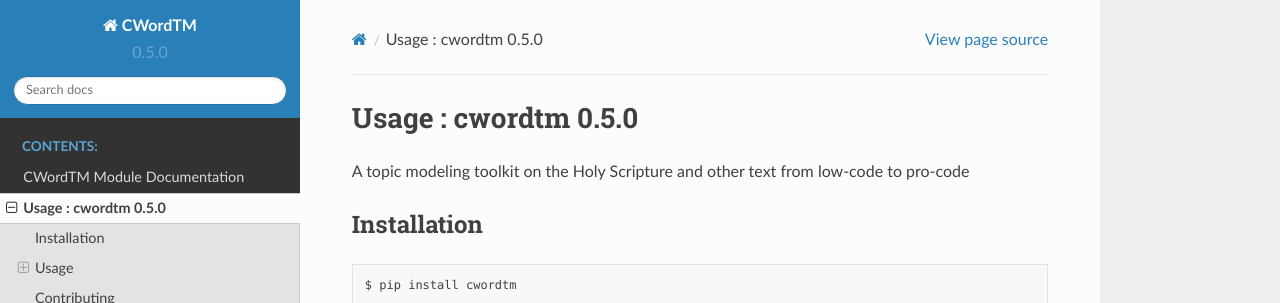
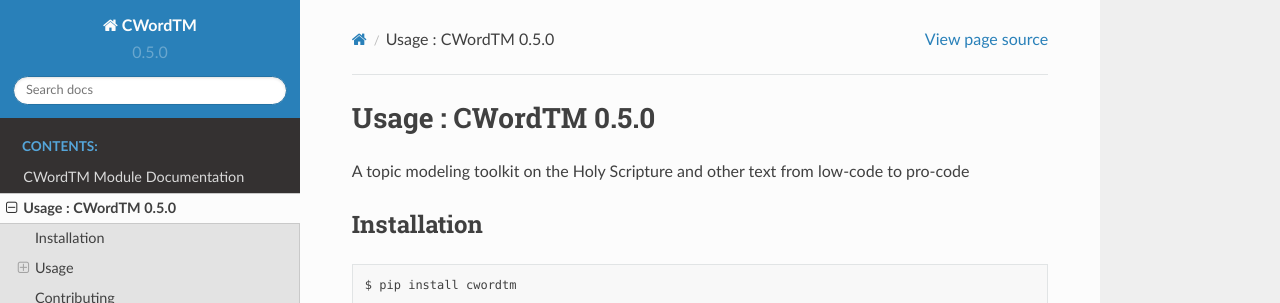
Before and after one commit to drjohnnycheng/CWordTM, a Sphinx documentation site: the page built from docs/source/usage.rst, in a window 1280 px wide and 900 px high. Shown: the top 303 px of the window. Built offline with Sphinx 7.4.7 and the Read the Docs theme 2.0.0, drawn with Linux system fonts in a browser that asks for light colours; pages that are not in the unit, such as notebooks, are missing from menus.

```diff
--- a/docs/source/usage.rst
+++ b/docs/source/usage.rst
@@ -1,4 +1,4 @@
-Usage : cwordtm 0.5.0
+Usage : CWordTM 0.5.0
 =====================
 
 A topic modeling toolkit on the Holy Scripture and other text
```
